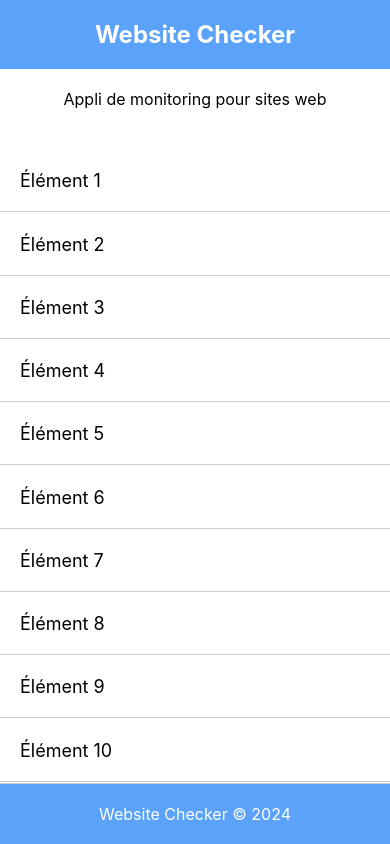
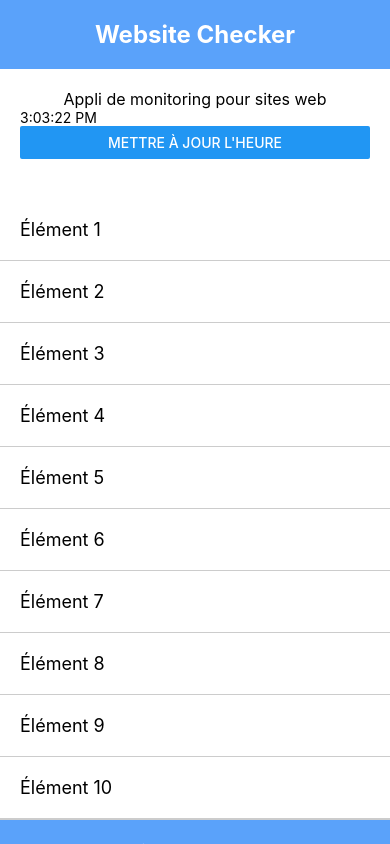
Before and after one commit to boreales/website-checker, a React Native app: screen / in a window 390 px wide. Built offline with nearby package versions, Linux system fonts and the light colour scheme.

Commit message:
Add state

```diff
--- a/src/components/ListHeader.js
+++ b/src/components/ListHeader.js
@@ -1,7 +1,14 @@
 import React from 'react';
-import { View, Text, StyleSheet } from 'react-native';
+import { View, Text, StyleSheet, Button } from 'react-native';
+import { useState } from 'react';
 
 const ListHeader = () => {
+    const [currentTime, setCurrentTime] = useState(new Date().toLocaleTimeString());
+
+    function updateTime() {
+        setCurrentTime(new Date().toLocaleTimeString());
+    }
+
     return (
         <View style={styles.headerContainer}>
         <View style={styles.titleContainer}>
@@ -11,6 +18,8 @@ const ListHeader = () => {
           <Text style={styles.descriptionText}>
              Appli de monitoring pour sites web
           </Text>
+          <Text>{currentTime}</Text>
+          <Button title="Mettre à jour l'heure" onPress={updateTime} />
         </View>
       </View>
     );
```
